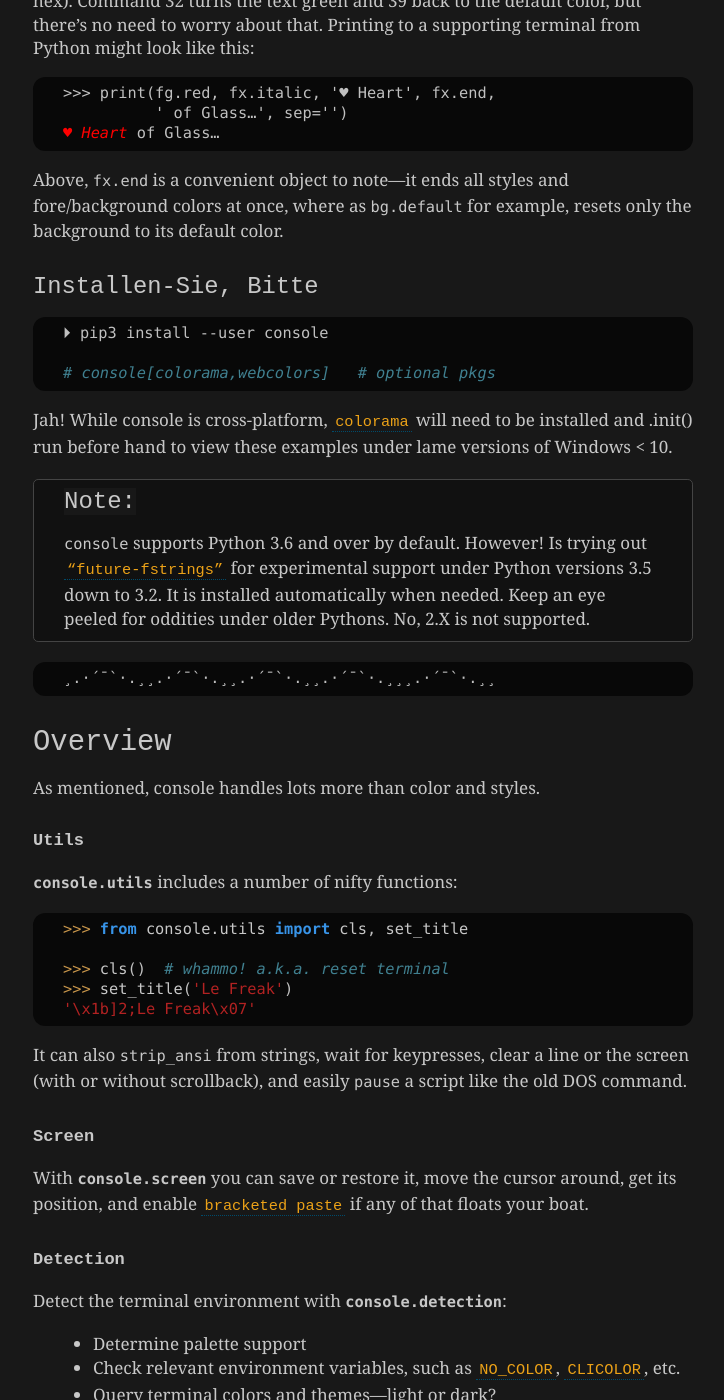
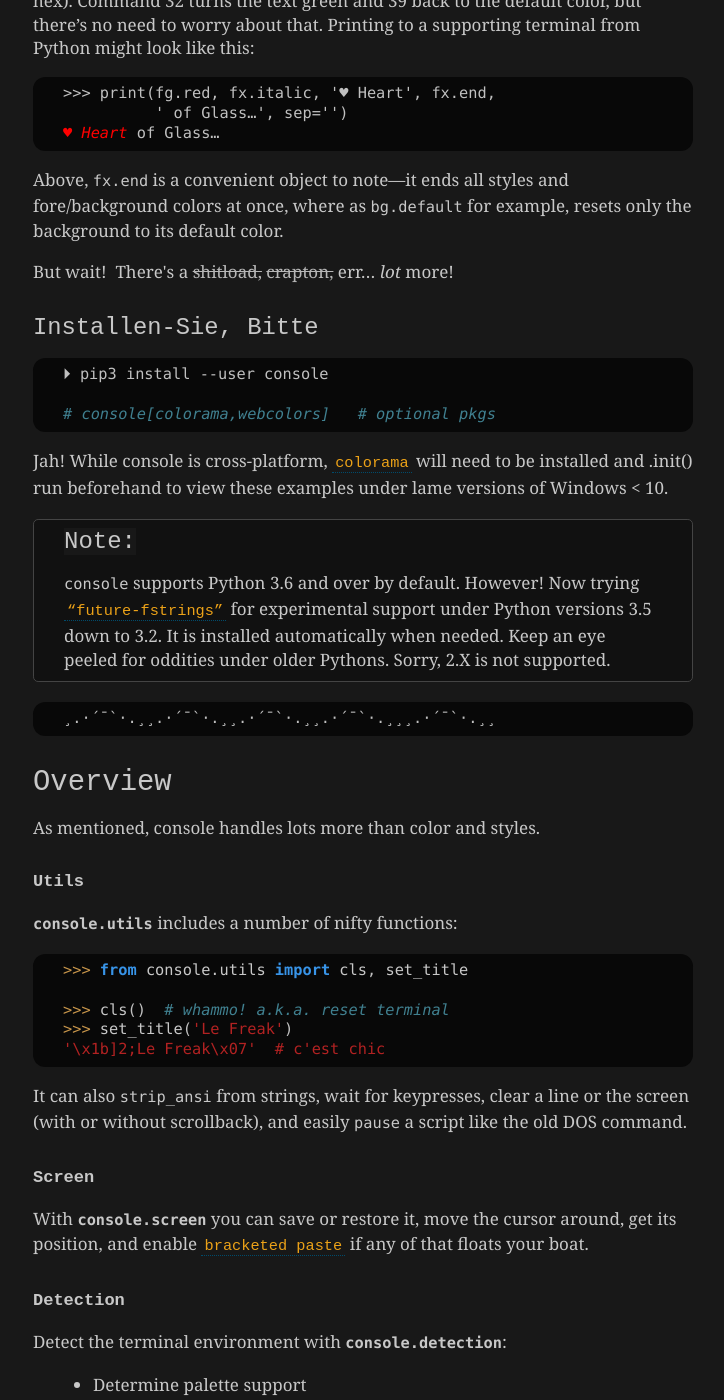
Before and after one commit to mixmastamyk/console, a Sphinx documentation site: the page built from docs/readme.rst, in a window 1280 px wide and 1400 px high, scrolled down 782 px. Shown: the whole window, without its empty margins (387-1111 px from the left). Built offline with Sphinx 7.4.7, drawn with Linux system fonts in a browser that asks for light colours; some of the changed text lies outside the part shown.

Commit message:
update docs

```diff
--- a/console/__init__.py
+++ b/console/__init__.py
@@ -24,9 +24,9 @@ if sys.version_info >= (3, 6):
     codecs.register(_codec_map.get)
 
 
-# detect running as a script, e.g. demos, constants.
+# detect running as a script or at install-time, e.g. demos, constants.
 if '-m' in sys.argv or '--egg-info' in sys.argv:
-    pass  # run from command-line or during install - do nothing
+    pass
 
 else:
 
--- a/docs/readme.rst
+++ b/docs/readme.rst
@@ -69,6 +69,7 @@ where as ``bg.default`` for example,
 resets only the background to its default color.
 
 .. raw:: html
+
     <p>But wait!&nbsp;  There's a
     <s><span style="opacity: .9">shitload,</span></s>
     <s><span style="opacity: .9">crapton,</span></s>
@@ -88,18 +89,18 @@ Installen-Sie, Bitte
 Jah!
 While console is cross-platform,
 `colorama <https://pypi.python.org/pypi/colorama>`_
-will need to be installed and .init() run before hand to view these examples
+will need to be installed and .init() run beforehand to view these examples
 under lame versions of Windows < 10.
 
 .. note::
 
     ``console`` supports Python 3.6 and over by default.
-    However!  Is trying out
+    However!  Now trying
     `"future-fstrings" <https://github.com/asottile/future-fstrings>`_
     for experimental support under Python versions 3.5 down to 3.2.
     It is installed automatically when needed.
     Keep an eye peeled for oddities under older Pythons.
-    No, 2.X is not supported.
+    Sorry, 2.X is not supported.
 
 ::
 
@@ -123,7 +124,7 @@ includes a number of nifty functions:
 
     >>> cls()  # whammo! a.k.a. reset terminal
     >>> set_title('Le Freak')
-    '\x1b]2;Le Freak\x07'
+    '\x1b]2;Le Freak\x07'  # c'est chic
 
 It can also ``strip_ansi`` from strings,
 wait for keypresses,
@@ -239,9 +240,9 @@ digits to specify the color:
 
 **The underscores are optional.**
 Choose depending whether brevity or readability are more important to you.
-The assorted true color forms are useful to choose one explicitly without
+The assorted true color forms are useful to choose colors explicitly without
 ambiguity.
-(X11 and Webcolors
+(Basic, X11 and Webcolors
 `differ <https://en.wikipedia.org/wiki/X11_color_names#Clashes_between_web_and_X11_colors_in_the_CSS_color_scheme>`_
 on a few colors.)
 
--- a/readme.rst
+++ b/readme.rst
@@ -85,7 +85,7 @@ Installen-Sie, Bitte
 Jah!
 While console is cross-platform,
 `colorama <https://pypi.python.org/pypi/colorama>`_
-will need to be installed and .init() run before hand to view these examples
+will need to be installed and .init() run beforehand to view these examples
 under lame versions of Windows < 10.
 
 .. note::
@@ -96,7 +96,7 @@ under lame versions of Windows < 10.
     for experimental support under Python versions 3.5 down to 3.2.
     It is installed automatically when needed.
     Keep an eye peeled for oddities under older Pythons.
-    No, 2.X is not supported.
+    Sorry, 2.X is not supported.
 
 ::
 
@@ -120,7 +120,7 @@ includes a number of nifty functions:
 
     >>> cls()  # whammo! a.k.a. reset terminal
     >>> set_title('Le Freak')
-    '\x1b]2;Le Freak\x07'
+    '\x1b]2;Le Freak\x07'  # c'est chic
 
 It can also ``strip_ansi`` from strings,
 wait for keypresses,
```
Also changed, not shown: 2 other files.
